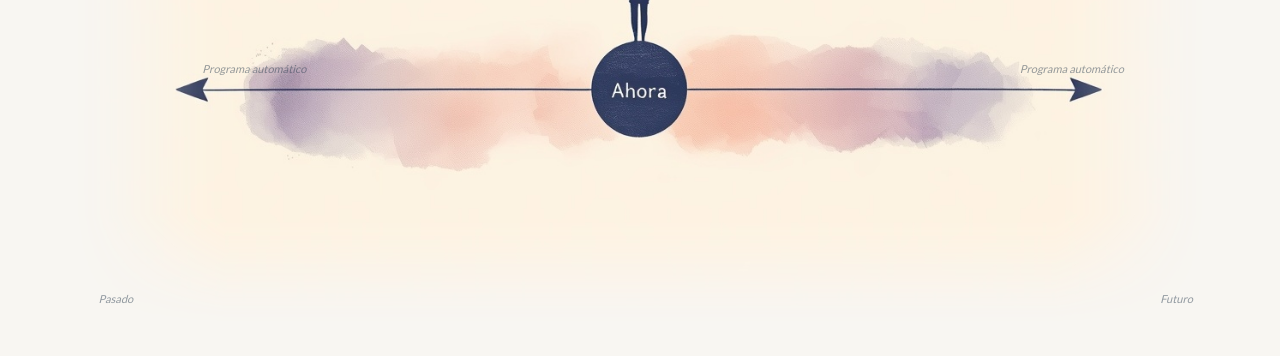
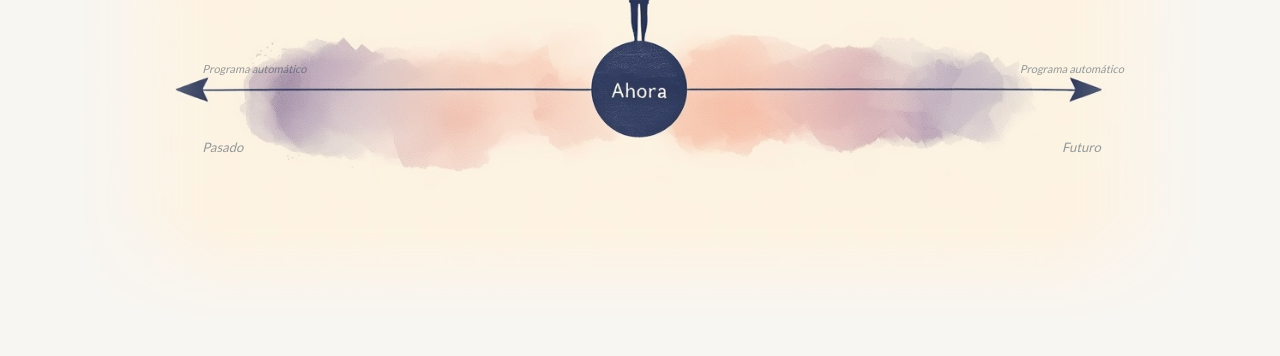
Before and after one commit to VicenteCastroIb/peloapelo-web-frontend, a Next.js app: page / in a window 1280 px wide. Shown: the part 1940-2296 px from the top of the page. Built offline with nearby package versions, Linux system fonts and the light colour scheme; no server answers.

Commit message:
style: agrandar Pasado/Futuro y alinearlos en x con AYER/MANANA, debajo de la linea

```diff
--- a/components/sections/Manifiesto.tsx
+++ b/components/sections/Manifiesto.tsx
@@ -52,7 +52,7 @@ export default function Manifiesto() {
           <span className="absolute left-[12%] top-[60%] -translate-y-1/2 text-p-caption italic text-navy/50 sm:text-p-small">
             Programa automático
           </span>
-          <span className="absolute bottom-[4%] left-[3%] text-p-caption italic text-navy/50 sm:text-p-small">
+          <span className="absolute left-[12%] top-[72%] -translate-y-1/2 text-p-small italic text-navy/50 sm:text-h3-sm">
             Pasado
           </span>
 
@@ -62,7 +62,7 @@ export default function Manifiesto() {
           <span className="absolute right-[8%] top-[60%] -translate-y-1/2 text-p-caption italic text-navy/50 sm:text-p-small">
             Programa automático
           </span>
-          <span className="absolute bottom-[4%] right-[2%] text-p-caption italic text-navy/50 sm:text-p-small">
+          <span className="absolute right-[10%] top-[72%] -translate-y-1/2 text-p-small italic text-navy/50 sm:text-h3-sm">
             Futuro
           </span>
         </div>
```
